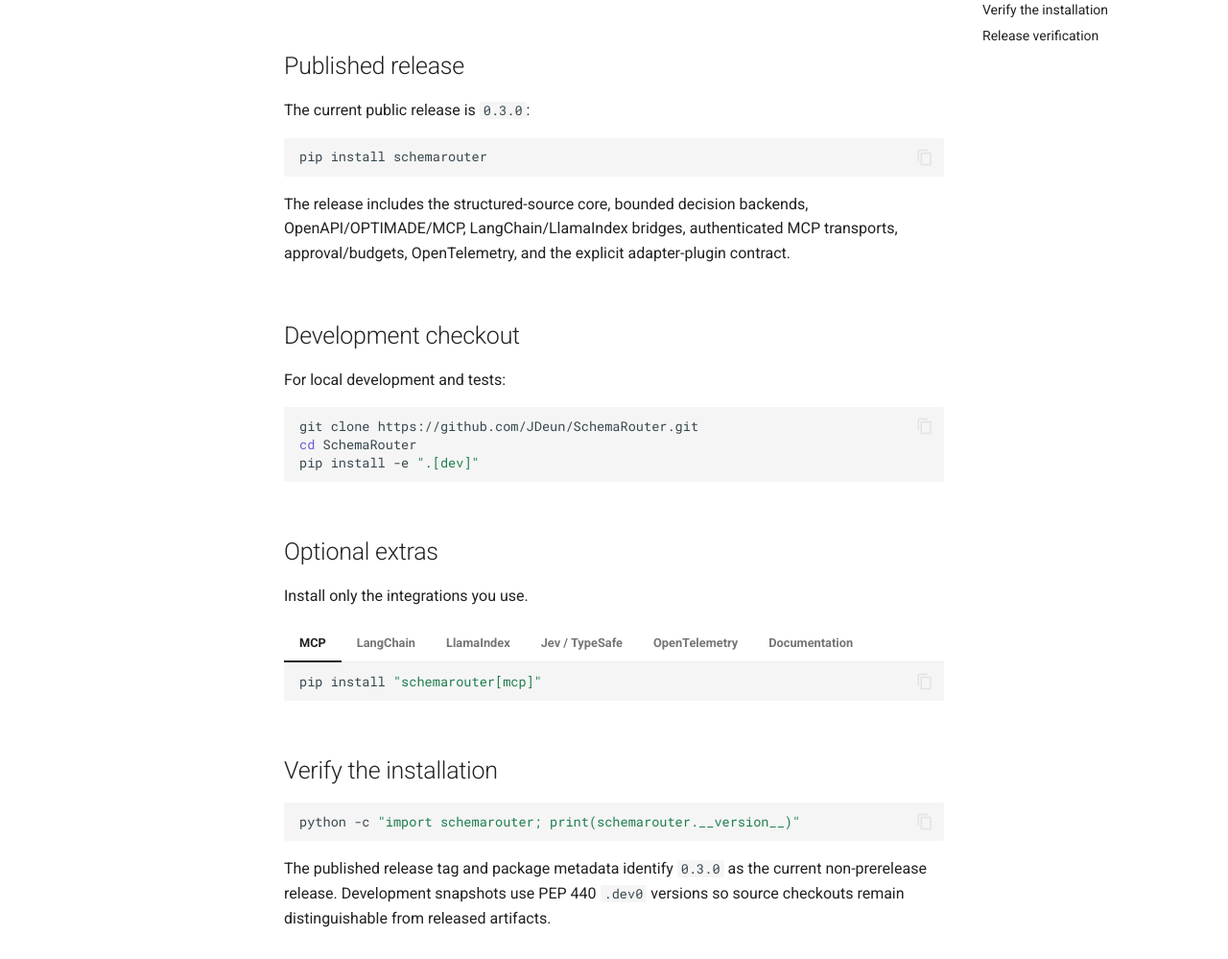
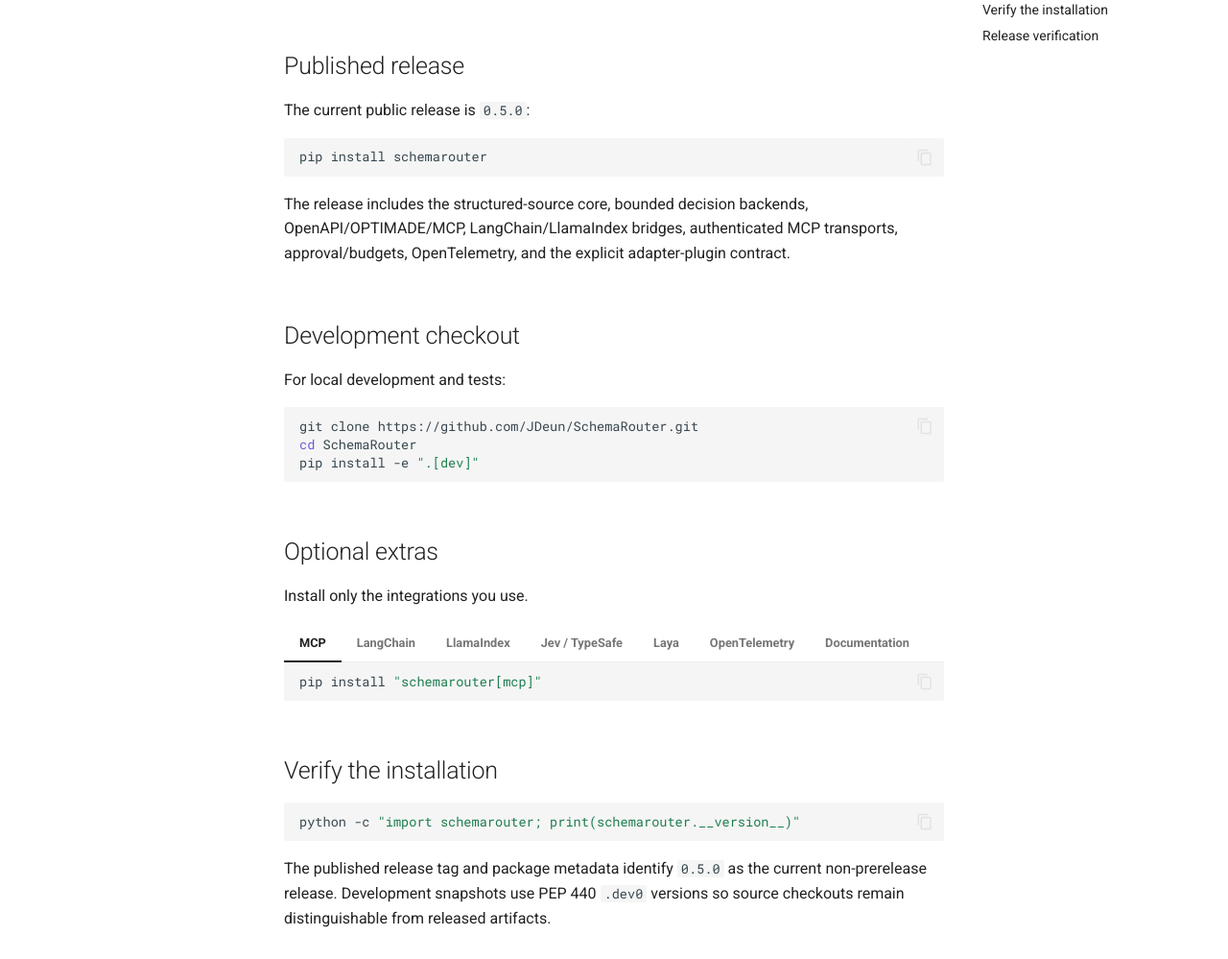
Before and after one commit to JDeun/SchemaRouter, an MkDocs documentation site: the page built from docs/getting-started/installation.md, in a window 1280 px wide and 1400 px high. Shown: the part 273-1272 px from the top of the window at 96% size. Built offline with MkDocs 1.6.1 and Material for MkDocs 9.7.7, drawn with Linux system fonts in a browser that asks for light colours; comment, search, counter and statistics services are not loaded.

Commit message:
docs: add Laya installation and refresh stable release

````diff
--- a/docs/getting-started/installation.md
+++ b/docs/getting-started/installation.md
@@ -4,7 +4,7 @@
 
 ## Published release
 
-The current public release is `0.3.0`:
+The current public release is `0.5.0`:
 
 ```bash
 pip install schemarouter
@@ -52,6 +52,12 @@
     pip install "schemarouter[jev]"
     ```
 
+=== "Laya"
+
+    ```bash
+    pip install "schemarouter[laya]"
+    ```
+
 === "OpenTelemetry"
 
     ```bash
@@ -71,7 +77,7 @@
 python -c "import schemarouter; print(schemarouter.__version__)"
 ```
 
-The published release tag and package metadata identify `0.3.0` as the current non-prerelease
+The published release tag and package metadata identify `0.5.0` as the current non-prerelease
 release. Development snapshots use PEP 440 `.dev0` versions so source checkouts remain
 distinguishable from released artifacts.
 
````
